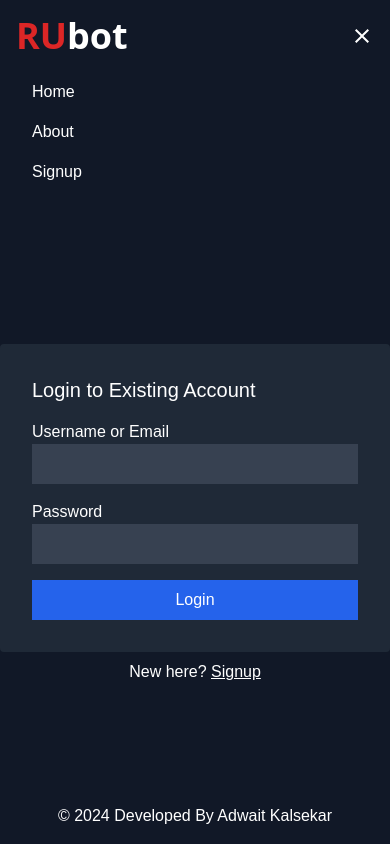
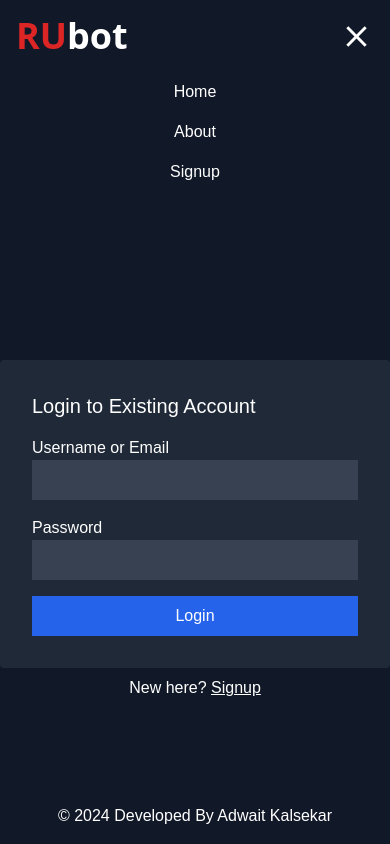
Before and after one commit to adwait-kalsekar/rubot-frontend, a Next.js app: page /login in a window 390 px wide. Both pictures are taken after a click on the button 362 px from the left and 36 px from the top of the page. Built offline with nearby package versions, Linux system fonts and the light colour scheme.

Commit message:
navbar fixed on mobile

```diff
--- a/src/components/shared/Navbar.tsx
+++ b/src/components/shared/Navbar.tsx
@@ -1,7 +1,6 @@
 'use client';
 
 import CloseIcon from '@mui/icons-material/Close';
-
 import { useAuth } from '@/provider/authProvider';
 import axios from 'axios';
 import Link from 'next/link';
@@ -10,7 +9,7 @@ import { useState } from 'react';
 
 const LOGOUT_URL = '/api/auth/logout';
 
-function Navbar() {
+export default function Navbar() {
   const [dropdownOpen, setDropdownOpen] = useState(false);
   const [mobileMenuOpen, setMobileMenuOpen] = useState(false);
   const router = useRouter();
@@ -28,7 +27,7 @@ function Navbar() {
 
   return (
     <nav className="bg-black-800 p-4 text-white">
-      <div className="container mx-auto flex items-center justify-between">
+      <div className="container mx-auto flex items-center justify-between relative">
         {/* Logo and App Name */}
         <div className="flex items-center">
           <Link href="/" className="flex items-center flex-row">
@@ -45,19 +44,8 @@ function Navbar() {
             className="text-white focus:outline-none"
           >
             {mobileMenuOpen ? (
-              // Close Icon (Cross)
-              // <svg className="h-6 w-6 fill-current" viewBox="0 0 24 24">
-              //   <path
-              //     fillRule="evenodd"
-              //     clipRule="evenodd"
-              //     d="M6 6L18 18M6 18L18 6"
-              //   />
-              // </svg>
-              <span className="h-6 w-6 fill-current">
-                <CloseIcon />
-              </span>
+              <CloseIcon fontSize="large" />
             ) : (
-              // Hamburger Menu Icon
               <svg className="h-6 w-6 fill-current" viewBox="0 0 24 24">
                 <path
                   fillRule="evenodd"
@@ -112,8 +100,8 @@ function Navbar() {
                 <ul className="absolute right-0 mt-2 w-48 bg-gray-700 rounded-md shadow-lg z-50">
                   <li className="block px-4 py-2 hover:bg-gray-600 rounded-md">
                     <Link
+                      href="/profile"
                       className="block px-4 py-2"
-                      href="/profile"
                       onClick={() => setDropdownOpen(false)}
                     >
                       Profile
@@ -133,8 +121,9 @@ function Navbar() {
 
       {/* Mobile Menu Dropdown */}
       {mobileMenuOpen && (
-        <div className="md:hidden bg-black-800 mt-2 p-4 space-y-4 text-white">
-          <ul className="flex flex-col space-y-4">
+        <div className="md:hidden bg-black-800 mt-2 p-4 text-white">
+          {/* Center-aligned navigation links */}
+          <ul className="flex flex-col items-center space-y-4 text-center mb-4">
             <li>
               <Link href="/" onClick={() => setMobileMenuOpen(false)}>
                 Home
@@ -164,7 +153,7 @@ function Navbar() {
             <div className="border-t border-gray-700 pt-4">
               <button
                 onClick={() => setDropdownOpen(!dropdownOpen)}
-                className="flex items-center focus:outline-none w-full text-left"
+                className="flex items-center justify-center focus:outline-none w-full ml-2"
               >
                 <span>Account</span>
                 <svg
@@ -183,8 +172,8 @@ function Navbar() {
                 <ul className="mt-2 w-full bg-gray-700 rounded-md shadow-lg">
                   <li className="block px-4 py-2 hover:bg-gray-600 rounded-md">
                     <Link
+                      href="/profile"
                       className="block px-4 py-2"
-                      href="/profile"
                       onClick={() => {
                         setDropdownOpen(false);
                         setMobileMenuOpen(false);
@@ -213,5 +202,3 @@ function Navbar() {
     </nav>
   );
 }
-
-export default Navbar;
```
